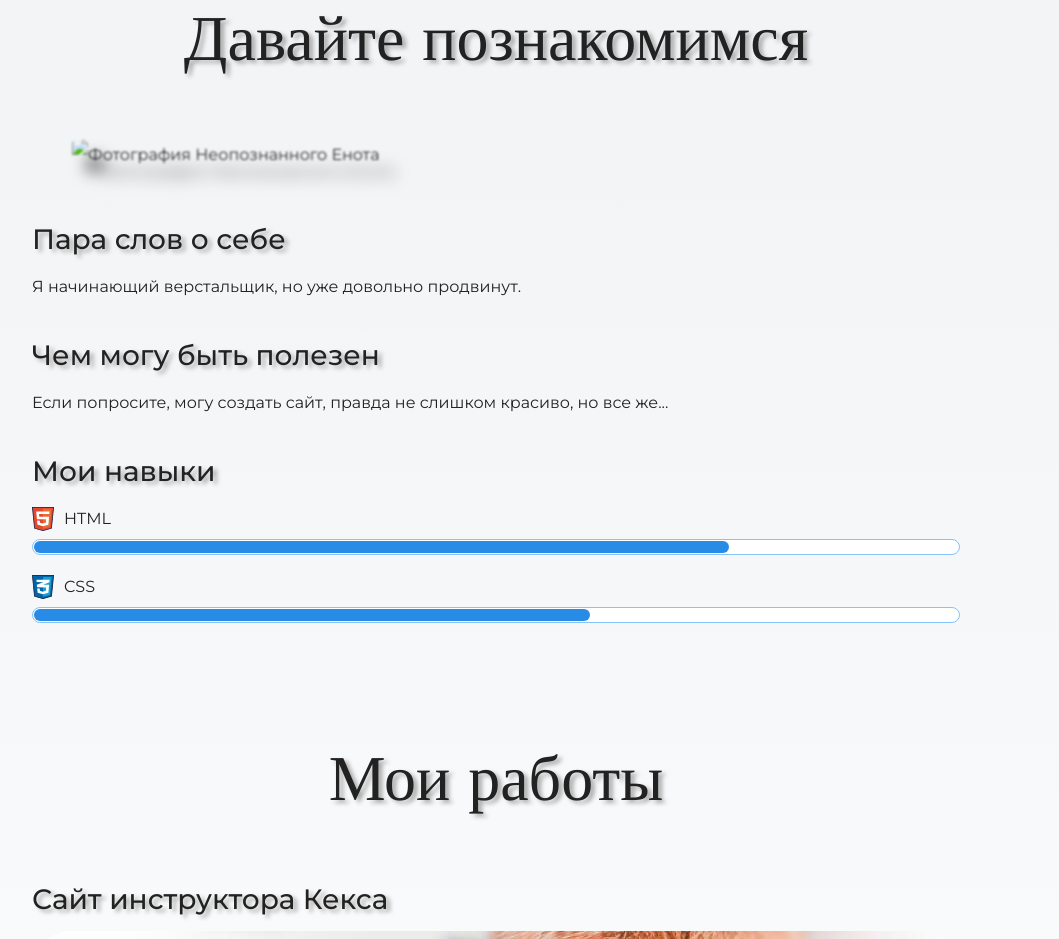
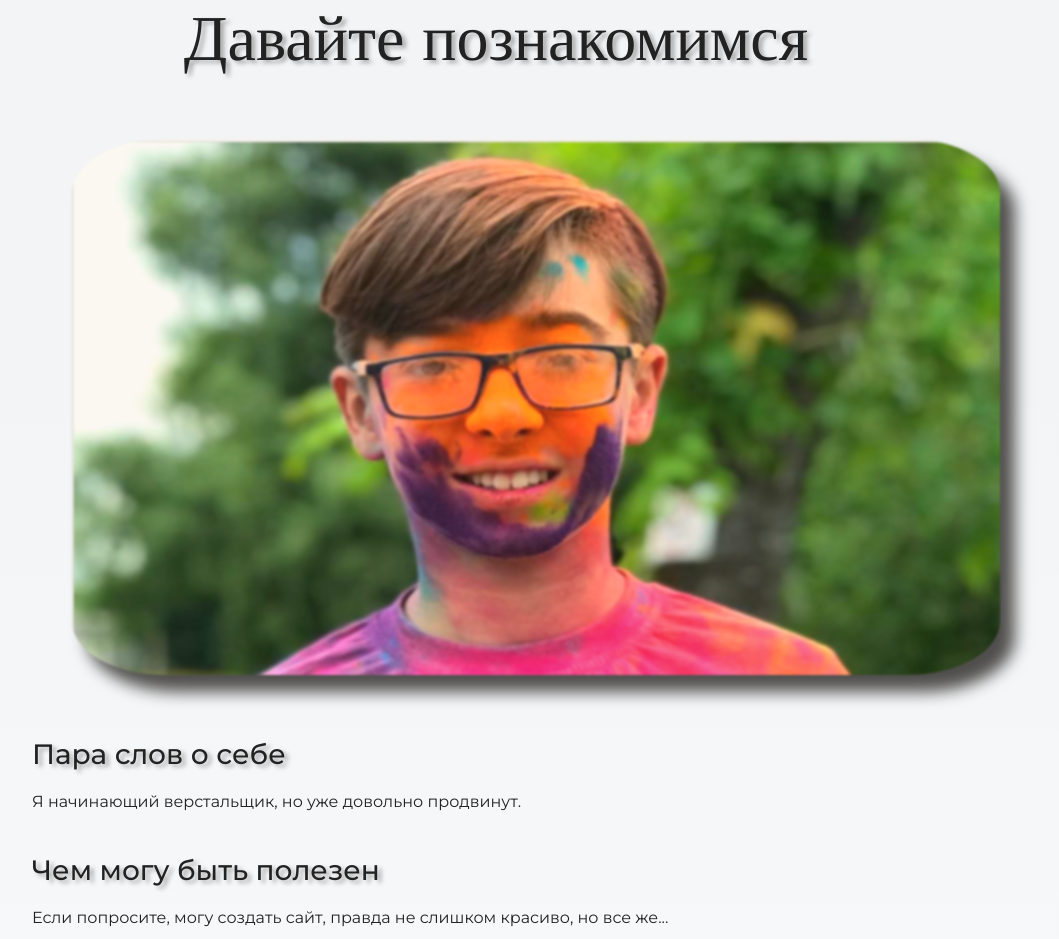
Before and after one commit to ArkHiMed-tech/-, a plain HTML site: page index.html in a window 1280 px wide. Shown: the part 1076-2015 px from the top of the page, without its empty margins (144-1203 px from the left). Drawn offline with nearby package versions, Linux system fonts and the light colour scheme.

Commit message:
Update index.html

```diff
--- a/index.html
+++ b/index.html
@@ -36,7 +36,7 @@
         </div>
         <div class="container">
             <figure class="filter-str">
-                <img class="user-image" src="files/user.jpg" width="928" height="536" alt="Фотография Неопознанного Енота">
+                <img class="user-image" src="files/user.png" width="928" height="536" alt="Фотография Неопознанного Енота">
             </figure>
         </div>
         <div class="container">
```
